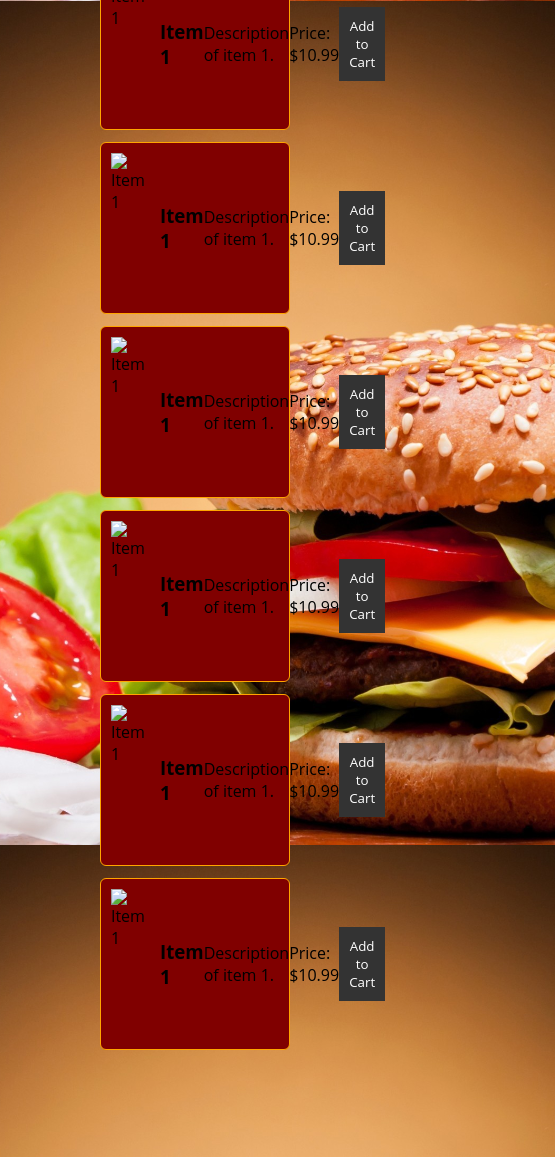
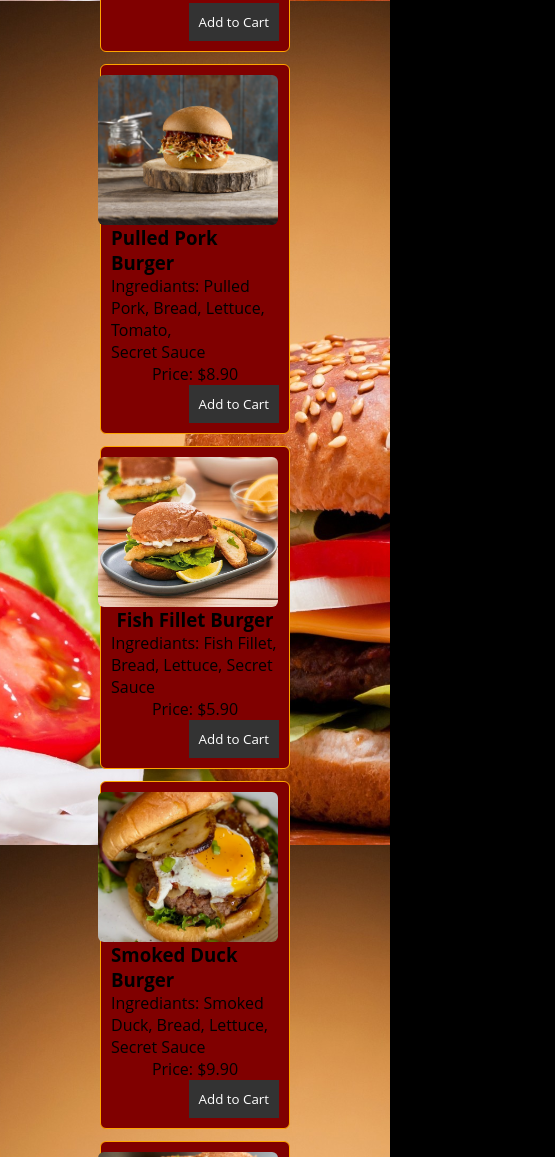
Before and after one commit to yihong-0-6/Assignment-1, a plain HTML site: page order.html in a window 390 px wide. Shown: the part 843-2000 px from the top of the page, 555 px wide, since content can reach past the window. Drawn offline with Linux system fonts and the light colour scheme.

Commit message:
Order Page Done

```diff
--- a/downie.css
+++ b/downie.css
@@ -11,6 +11,7 @@ body{
     background-image: url('images/Hero_Image.jpg');
     background-size: cover;
     background-position: center;
+    background-attachment: fixed;
 }
 
 li{
@@ -28,7 +29,7 @@ a:hover{
 }
 header{
     position: relative;
-    padding: 0 2rem;
+    padding: 0 4rem;
 }
 
 /*Navigation Bar*/
@@ -36,7 +37,6 @@ header{
     width: 100%;
     height: 60px;
     max-width: 1200px;
-    margin: 0 auto;
     display: flex;
     align-items: center;
     justify-content: space-between;
@@ -138,6 +138,8 @@ section#hero{
 
 /*Menu*/
 section#menu {
+    display: flex;
+    flex-direction: column;
     padding: 100px;
 }
 
@@ -163,12 +165,17 @@ img {
     width: 180px;
     height: 150px;
     object-fit: cover;
+    border-radius: 6px;
     margin-right: 15px;
+}
+
+p{
+    margin-left: auto;
 }
 
 /*Cart*/
 section#cart {
-    background-color: #f9f9f9;
+    background-color: maroon;
     padding: 20px;
 }
 
@@ -187,11 +194,18 @@ button {
     padding: 10px;
     border: none;
     cursor: pointer;
+    margin-left: auto;
 }
 
 button:hover {
     background-color: #555;
 }
+
+
+
+
+
+
 
 @media(max-width: 992px){
     .navbar .links,
@@ -206,4 +220,12 @@ button:hover {
     .dropdown{
         display: block;
     }
+    .menu-item{
+        flex-direction: column;
+        justify-content: center;
+        align-items: center;
+    }
+    .menu-item p{
+        margin-left: 0px;
+    }
 }
--- a/order.html
+++ b/order.html
@@ -41,7 +41,7 @@
             <div class="menu-item">
                 <img src="images/Menu_Image_1.jpg" alt="Cheese Burger">
                 <h3>Cheese Burger</h3>
-                <p>Ingrediants: Beef Patty, Bread, Lettuce, Cheese, Secret Sauce</p>
+                <p>Ingrediants: Beef Patty, Bread, Lettuce, Cheese,<br> Secret Sauce</p>
                 <p>Price: $8.90</p>
                 <button onclick="addToCart('Cheese Burger', 8.90)">Add to Cart</button>
             </div>
@@ -49,7 +49,7 @@
             <div class="menu-item">
                 <img src="images/Menu_Image_2.jpg" alt="Chicken Burger">
                 <h3>Chicken Burger</h3>
-                <p>Ingrediants: Chicken Patty. Bread, Lettuce, Cheese, Secret Sauce</p>
+                <p>Ingrediants: Chicken Patty. Bread, Lettuce, Cheese,<br> Secret Sauce</p>
                 <p>Price: $6.90</p>
                 <button onclick="addToCart('Chicken Burger', 6.90)">Add to Cart</button>
             </div>
@@ -57,64 +57,62 @@
             <div class="menu-item">
                 <img src="images/Menu_Image_3.jpg" alt="Pulled Pork Burger">
                 <h3>Pulled Pork Burger</h3>
-                <p>Ingrediants: Pulled Pork, Bread, Lettuce, Tomato, Secret Sauce</p>
+                <p>Ingrediants: Pulled Pork, Bread, Lettuce, Tomato,<br> Secret Sauce</p>
                 <p>Price: $8.90</p>
                 <button onclick="addToCart('Pulled Pork Burger', 8.90)">Add to Cart</button>
             </div>
 
             <div class="menu-item">
-                <img src="item1.jpg" alt="Item 1">
-                <h3>Item 1</h3>
-                <p>Description of item 1.</p>
-                <p>Price: $10.99</p>
-                <button onclick="addToCart('Item 1', 10.99)">Add to Cart</button>
+                <img src="images/Menu_Image_4.jpg" alt="Fish Fillet Burger">
+                <h3>Fish Fillet Burger</h3>
+                <p>Ingrediants: Fish Fillet, Bread, Lettuce, Secret Sauce</p>
+                <p>Price: $5.90</p>
+                <button onclick="addToCart('Fish Fillet Burger', 5.90)">Add to Cart</button>
             </div>
 
             <div class="menu-item">
-                <img src="item1.jpg" alt="Item 1">
-                <h3>Item 1</h3>
-                <p>Description of item 1.</p>
-                <p>Price: $10.99</p>
-                <button onclick="addToCart('Item 1', 10.99)">Add to Cart</button>
+                <img src="images/Menu_Image_5.jpg" alt="Smoked Duck Burger">
+                <h3>Smoked Duck Burger</h3>
+                <p>Ingrediants: Smoked Duck, Bread, Lettuce, Secret Sauce</p>
+                <p>Price: $9.90</p>
+                <button onclick="addToCart('Smoked Duck Burger', 9.90)">Add to Cart</button>
             </div>
 
             <div class="menu-item">
-                <img src="item1.jpg" alt="Item 1">
-                <h3>Item 1</h3>
-                <p>Description of item 1.</p>
-                <p>Price: $10.99</p>
-                <button onclick="addToCart('Item 1', 10.99)">Add to Cart</button>
+                <img src="images/Menu_Image_6.jpg" alt="Vegan Burger">
+                <h3>Vegan Burger</h3>
+                <p>Ingrediants: Vegan Patty, Bread, Lettuce, Secret Sauce</p>
+                <p>Price: $6.90</p>
+                <button onclick="addToCart('Vegan Burger', 6.90)">Add to Cart</button>
             </div>
 
             <div class="menu-item">
-                <img src="item1.jpg" alt="Item 1">
-                <h3>Item 1</h3>
-                <p>Description of item 1.</p>
-                <p>Price: $10.99</p>
-                <button onclick="addToCart('Item 1', 10.99)">Add to Cart</button>
+                <img src="images/Menu_Image_7.jpg" alt="Turkey Ham Burger">
+                <h3>Turkey Ham Burger</h3>
+                <p>Ingrediants: Turkey Ham, Bread, Lettuce, Secret Sauce</p>
+                <p>Price: $7.90</p>
+                <button onclick="addToCart('Turkey Ham Burger', 7.90)">Add to Cart</button>
             </div>
 
             <div class="menu-item">
-                <img src="item1.jpg" alt="Item 1">
-                <h3>Item 1</h3>
-                <p>Description of item 1.</p>
-                <p>Price: $10.99</p>
-                <button onclick="addToCart('Item 1', 10.99)">Add to Cart</button>
+                <img src="images/Menu_Image_8.jpg" alt="Coke">
+                <h3>Coke</h3>
+                <p>Price: $2.00</p>
+                <button onclick="addToCart('Coke', 2.00)">Add to Cart</button>
             </div>
 
             <div class="menu-item">
-                <img src="item1.jpg" alt="Item 1">
-                <h3>Item 1</h3>
-                <p>Description of item 1.</p>
-                <p>Price: $10.99</p>
-                <button onclick="addToCart('Item 1', 10.99)">Add to Cart</button>
+                <img src="images/Menu_Image_9.jpg" alt="Sprite">
+                <h3>Sprite</h3>
+                <p>Price: $2.00</p>
+                <button onclick="addToCart('Sprite', 2.00)">Add to Cart</button>
             </div>
         </section>
 
         <section id="cart">
-            <h2>Shopping Cart</h2>
+            <h2>Shopping Cart:</h2>
             <ul id="cart-items">
-                <!-- Cart items will be dynamically added here -->
+
             </ul>
             <p>Total: $<span id="total">0.00</span></p>
             <button onclick="checkout()">Checkout</button>
```
Also changed, not shown: about.html (added, +42 -0 lines), location.html (added, +36 -0 lines), menu.html (deleted, +0 -22 lines), order.js (+1 -7 lines), reservation.html (added, +36 -0 lines), images/Menu_Image_4.jpg (added), images/Menu_Image_5.jpg (added), images/Menu_Image_6.jpg (added), images/Menu_Image_7.jpg (added), images/Menu_Image_8.jpg (added), images/Menu_Image_9.jpg (added), 1 other file.
